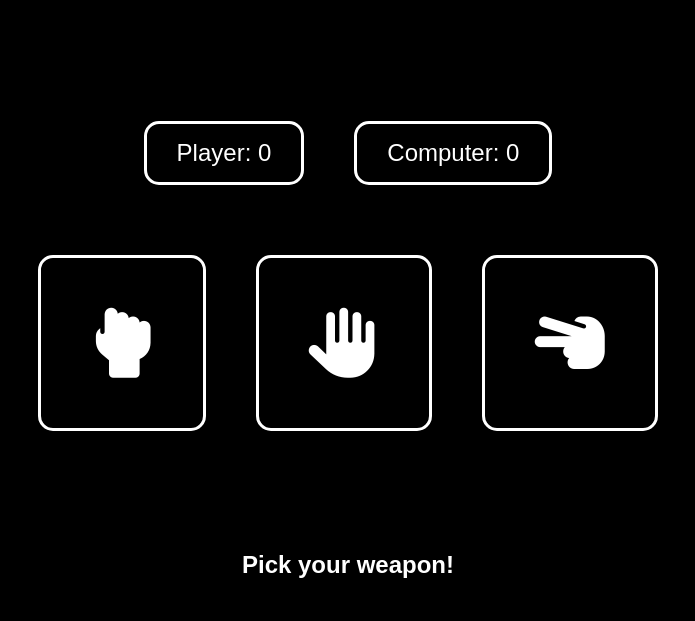
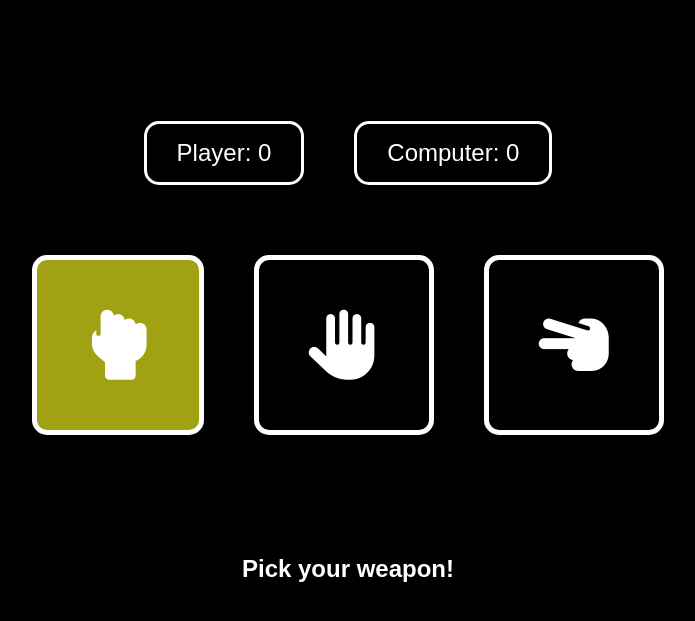
Before and after one commit to ArtemiiHH/rock-paper-scissors-game, a plain HTML site: page index.html in a window 1280 px wide. In both pictures the pointer is over the button 414 px from the left and 429 px from the top of the page. Shown: the part 87-708 px from the top of the page, without its empty margins (292-987 px from the left). Drawn offline with Linux system fonts and the light colour scheme.

Commit message:
Add hover on buttons, small changes

```diff
--- a/style.css
+++ b/style.css
@@ -39,8 +39,15 @@ body {
 .btn {
     padding: 50px;
     border-radius: 15px;
-    border: solid 3px white;
+    border: solid 5px white;
     background-color: black;
+}
+
+.btn:hover {
+    padding: 50px;
+    border-radius: 15px;
+    border: solid 5px white;
+    background-color: rgb(161, 161, 20);
 }
 
 i {
```
